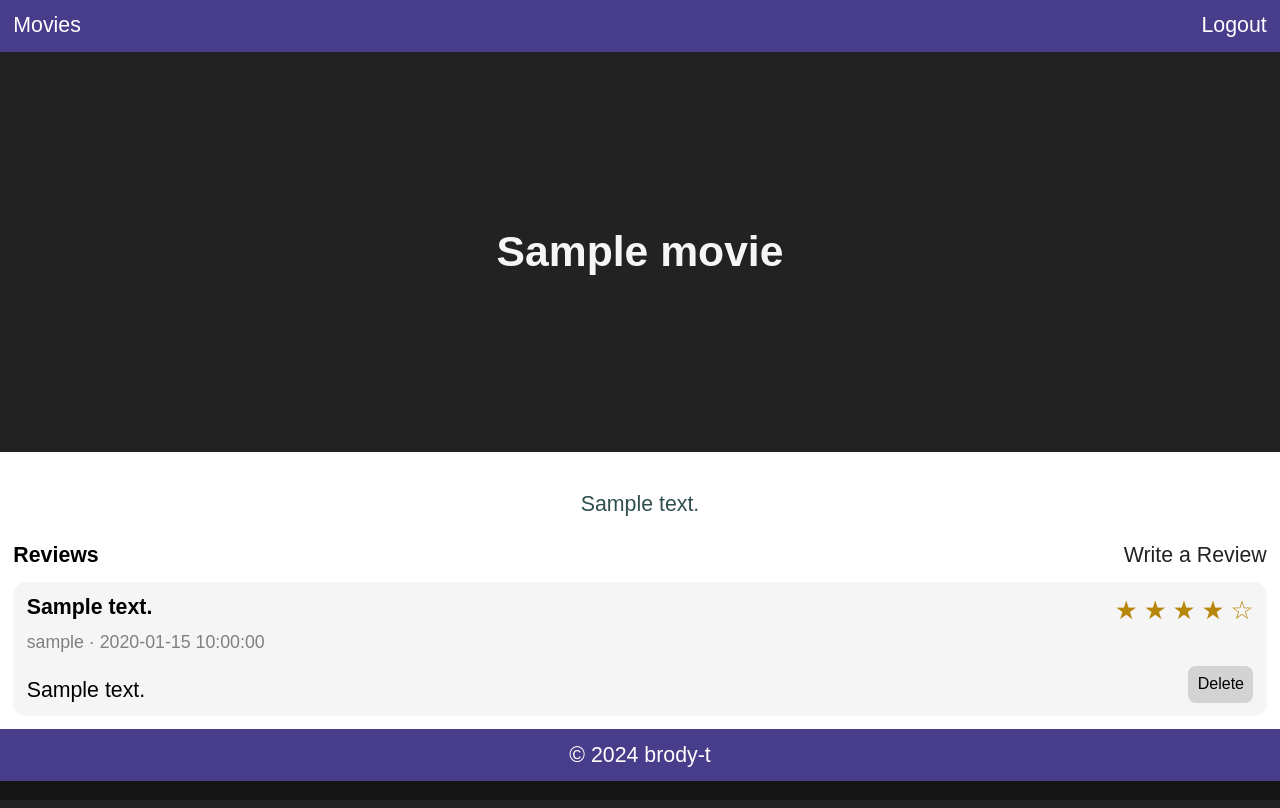
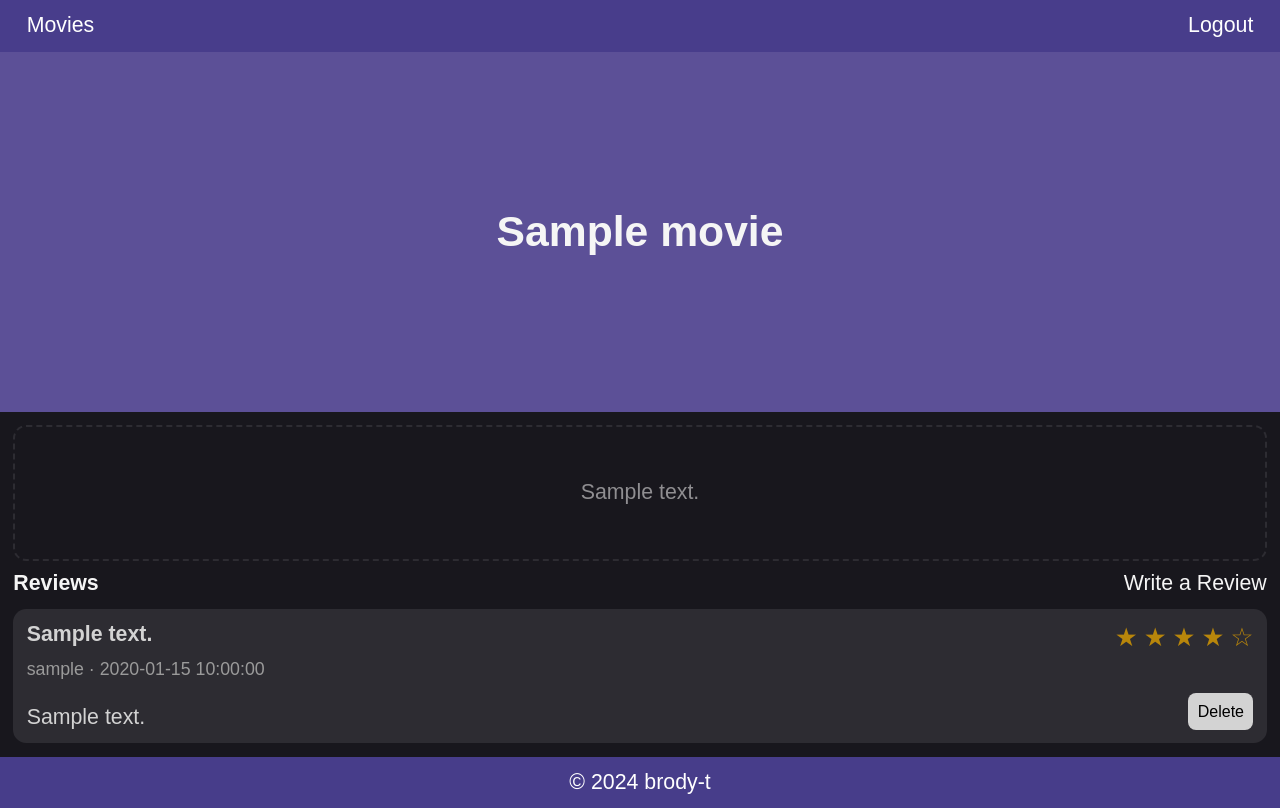
Before and after one commit to brody-tm/screen-spotlight, a Flask app: page /movie/1 in a window 1280 px wide. Run offline with Flask 3, Linux system fonts and the light colour scheme; tables that the repository leaves empty hold one stand-in row (values such as "Sample post").

Commit message:
Changed some CSS

```diff
--- a/MovieReviewAppBackend/static/main.css
+++ b/MovieReviewAppBackend/static/main.css
@@ -1,25 +1,28 @@
 html {
-    background-color: #151515;
+    background-color: #18171d;
 }
 
 body {
     margin: 0;
-    font-family: sans-serif;
+    font-family: Arial, sans-serif;
     font-size: 16pt;
 }
 
 a {
-    color: #222222;
+    color: whitesmoke;
     text-decoration: none;
     transition: .5s;
 }
 
 a:hover {
-    color: #757575;
+    color: #cacaca;
 }
 
 nav {
-    padding: 10pt;
+    display: flex;
+    justify-content: space-between;
+    align-items: center;
+    padding: 10pt 20pt;
     background-color: darkslateblue;
 }
 
@@ -36,7 +39,7 @@ footer {
     justify-content: center;
     padding: 10pt;
     color: white;
-    background-color: darkslateblue;
+    background-color: #473d8a;
 }
 
 footer a {
@@ -111,9 +114,17 @@ button:hover {
 .movie-description {
     width: 70%;
     text-align: center;
-    color: darkslategrey;
-    margin-top: 20pt;
-    margin-bottom: 20pt;
+    color: #8f8e91;
+    margin-top: 40pt;
+    margin-bottom: 40pt;
+}
+
+.movie-description-container {
+    border: 2pt dashed #2d2c32;
+    border-radius: 10pt;
+    display: flex;
+    justify-content: space-evenly;
+    margin-bottom: 10px;
 }
 
 .movie-cover {
@@ -121,10 +132,11 @@ button:hover {
 }
 
 .review {
-    background-color: whitesmoke;
+    background-color: #2d2c32;
     border-radius: 10pt;
     padding: 10pt;
     margin-top: 10pt;
+    color: lightgrey;
 }
 
 .review-header {
@@ -139,9 +151,9 @@ button:hover {
 }
 
 .review-timestamp {
-    color: grey;
     font-size: smaller;
     margin-top: 5pt;
+    color: #9a9a9a;
 }
 
 .review-content {
@@ -153,6 +165,7 @@ button:hover {
 
 .reviews-header {
     font-weight: bold;
+    color: whitesmoke;
 }
 
 .star {
@@ -161,12 +174,13 @@ button:hover {
 }
 
 .page-header {
+    background-color: #5c5097;
     color: whitesmoke;
-    background-color: #222222;
-    height: 300pt;
+    height: 270pt;
     display: flex;
     justify-content: center;
     align-items: center;
+    text-align: center;
 }
 
 .flashes {
@@ -198,7 +212,6 @@ button:hover {
 
 #main-content {
     padding: 10pt;
-    background-color: white;
 }
 
 #write-review-container {
--- a/MovieReviewAppBackend/templates/movie.html
+++ b/MovieReviewAppBackend/templates/movie.html
@@ -4,9 +4,10 @@
     <h1>{% block title %}{{movie.title}}{% endblock %}</h1>
 {% endblock %}
 {% block content %}
-    <div class="spaced-evenly">
+    <div class="movie-description-container">
         <p class="movie-description">{{movie.description}}</p>
     </div>
+
     <div class="spaced-between">
         <span class="reviews-header">Reviews</span>
         <a href="/movie/{{ movie.id }}/write-review">Write a Review</a>
--- a/MovieReviewAppBackend/templates/write-review.html
+++ b/MovieReviewAppBackend/templates/write-review.html
@@ -1,7 +1,7 @@
 {% extends "base.html" %}
 
 {% block head %}
-    <h1>{% block title %}Write Review · {{ Movie.title }}{% endblock %}</h1>
+    <h1>{% block title %}Write a Review · {{ Movie.title }}{% endblock %}</h1>
 {% endblock %}
 {% block content %}
     <div id="write-review-container">
```
